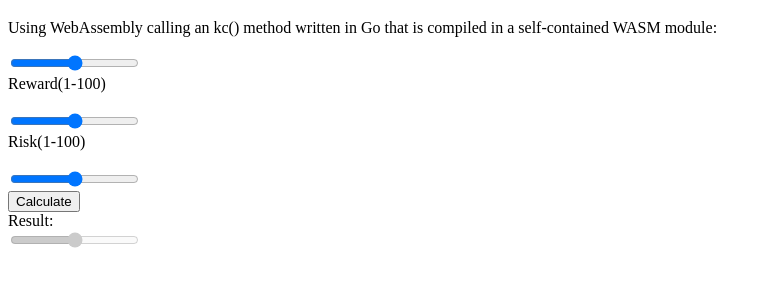
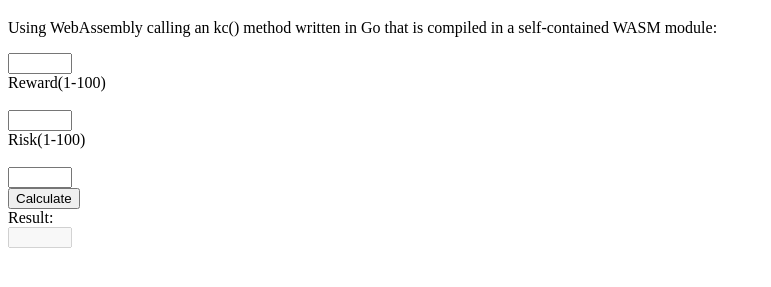
Before and after one commit to shaoyanji/kelly-wasm, a plain HTML site: page index.html in a window 1280 px wide. Shown: the part 61-348 px from the top of the page, without its empty margins (0-771 px from the left). Drawn offline with Linux system fonts and the light colour scheme; no server answers.

Commit message:
removed slider

```diff
--- a/index.html
+++ b/index.html
@@ -13,16 +13,16 @@
 <body>
     <h1>WebAssembly</h1>
     <p>Using WebAssembly calling an kc() method written in Go that is compiled in a self-contained WASM module:</p>
-        <input type="range" min="0" max="100" id="a" />
+        <input type="number" min="0" max="100" id="a" />
         <div>Reward(1-100) <div ><div> <br>
-            <input  type="range" min="1" max="100" id="b" />
+            <input  type="number" min="1" max="100" id="b" />
         </div>
         <div >Risk(1-100) <div ></div><br>
-            <input type="range" min="1" max="100" id="c" />
+            <input type="number" min="1" max="100" id="c" />
         </div>
         <button >Calculate</button>
         <br>Result: <div></div>
-        <input type="range" min="0" max="100" id="result" disabled />
+        <input type="number" min="0" max="100" id="result" disabled />
     <script>
         const button = document.querySelector('button');
 
```
